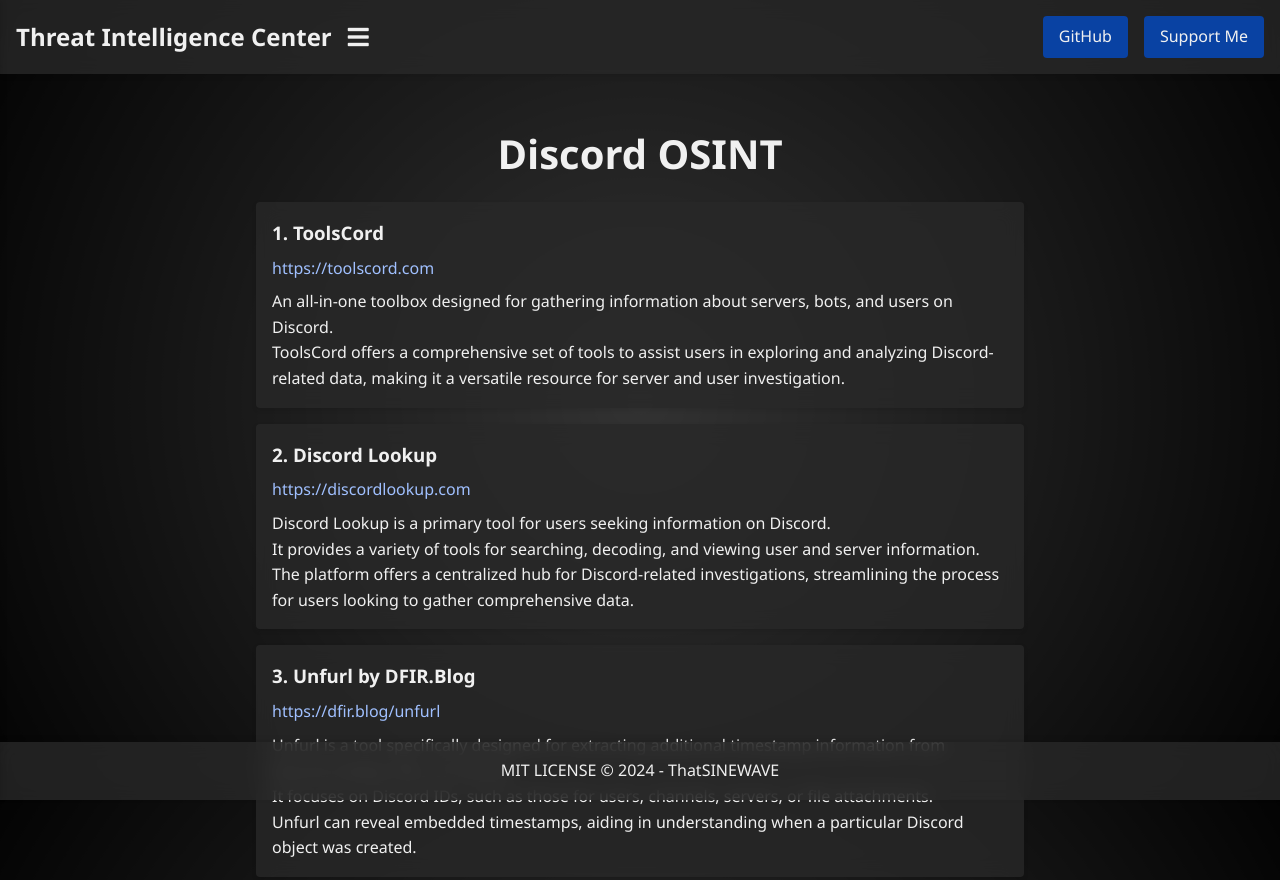
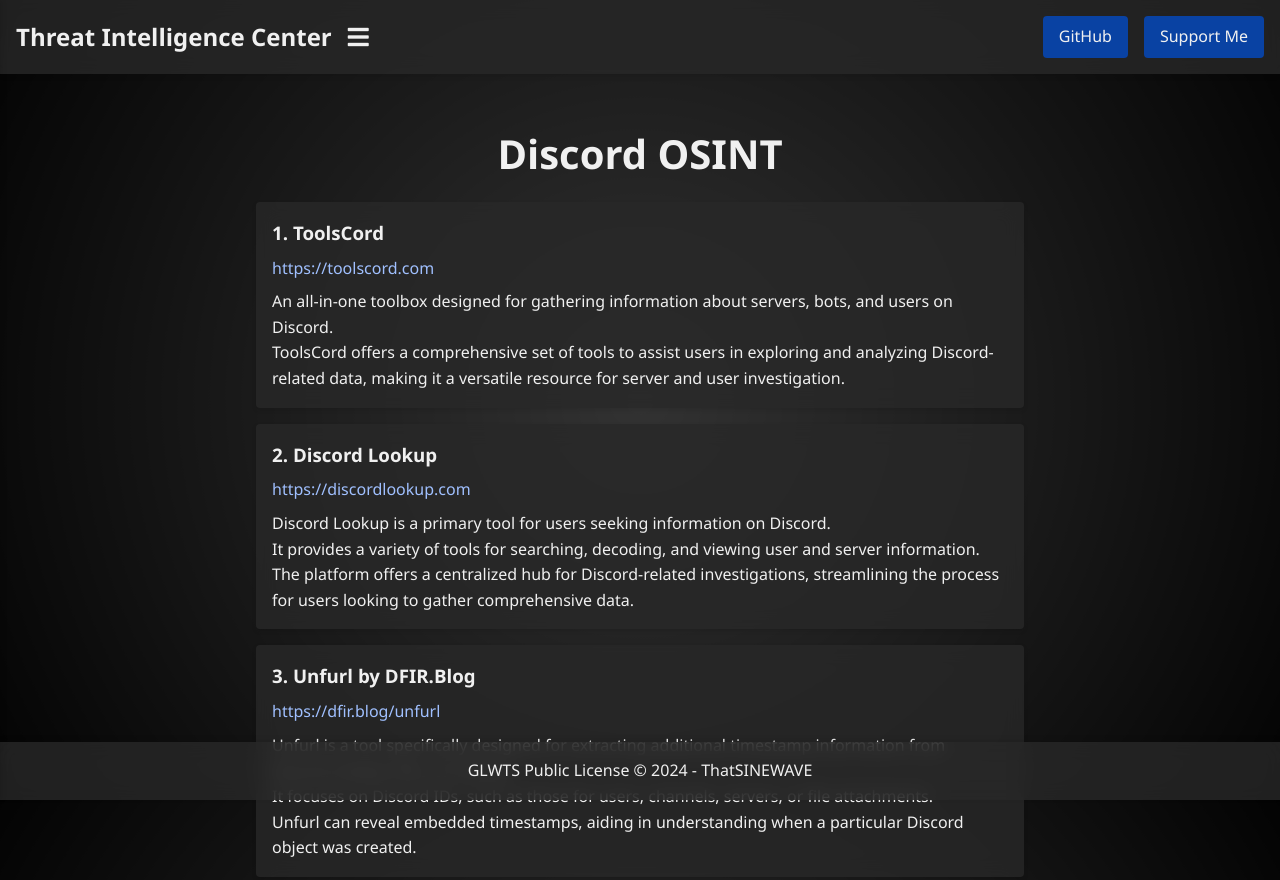
Before and after one commit to ThatSINEWAVE/OSINT-Toolkit, a plain HTML site: page discord-osint.html in a window 1280 px wide. Shown: the top 880 px of the page. Drawn offline with Linux system fonts and the light colour scheme.

Commit message:
Update discord-osint.html

```diff
--- a/discord-osint.html
+++ b/discord-osint.html
@@ -117,7 +117,7 @@
   </main>
 
   <footer>
-    <p>MIT LICENSE &copy; 2024 - ThatSINEWAVE</p>
+    <p>GLWTS Public License &copy; 2024 - ThatSINEWAVE</p>
   </footer>
 
   <script src="script.js"></script>
```
